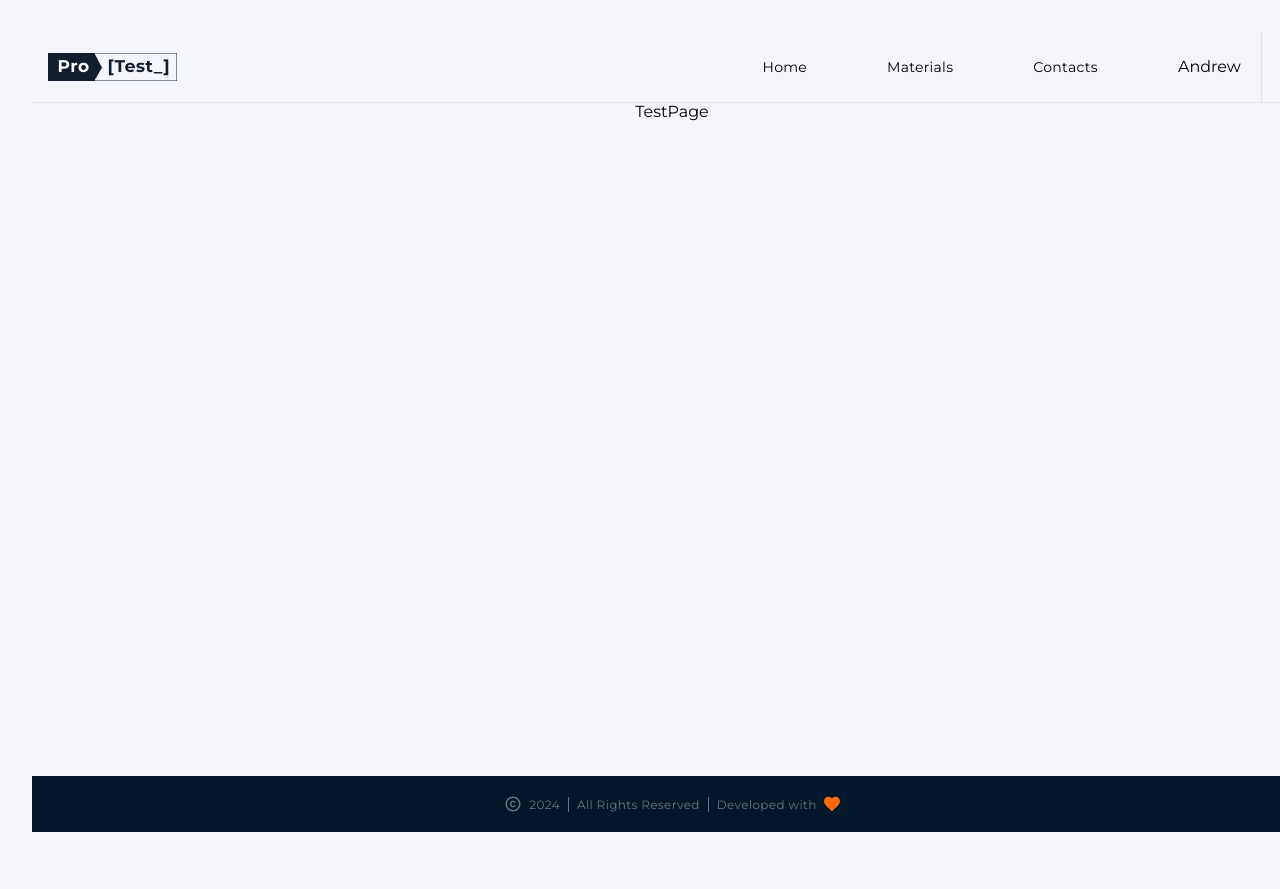
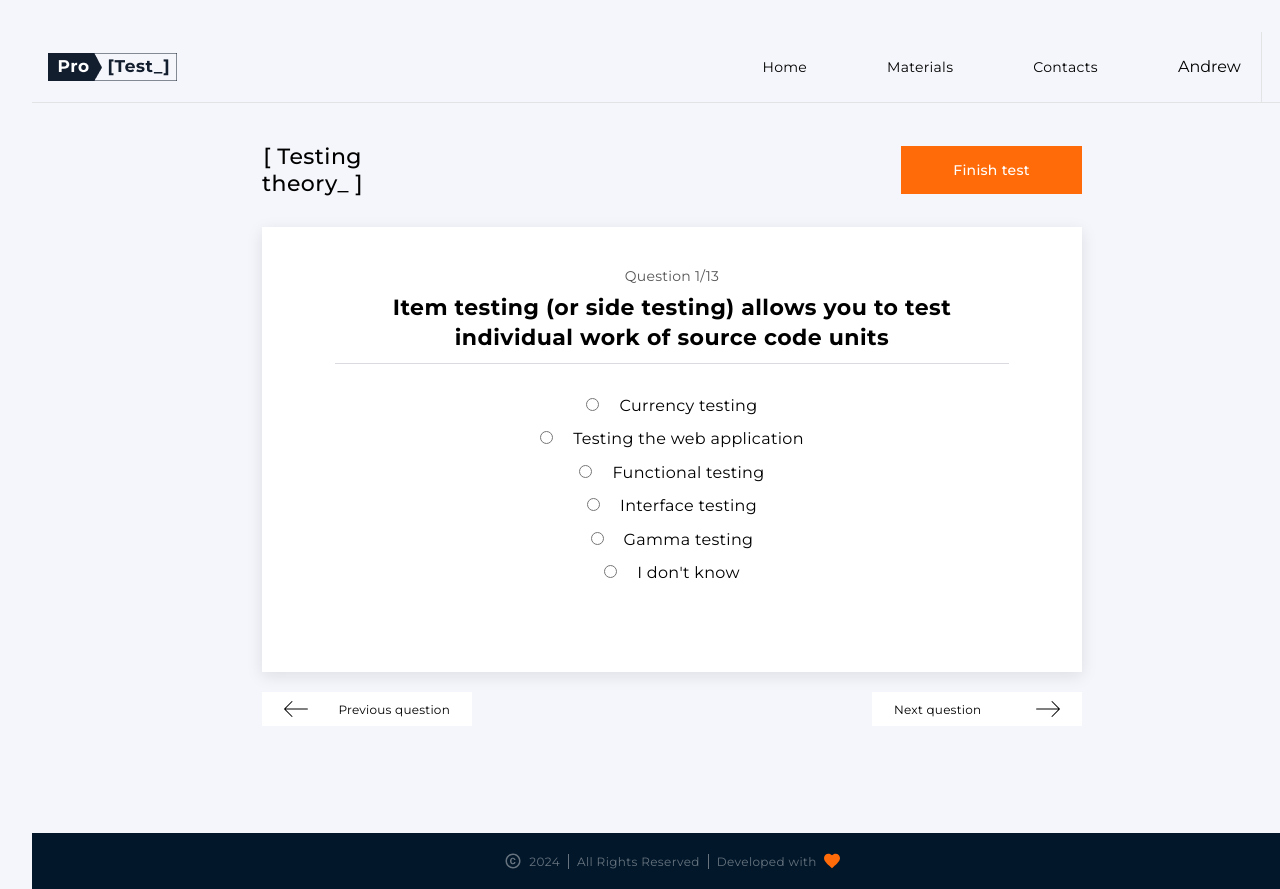
Before and after one commit to kiianskii/qa-testing-pet-project, a React (Vite) app: page /test in a window 1280 px wide. Shown: the top 889 px of the page. Before the commit the page ends 864 px from the top, so only its background shows below. Built offline with nearby package versions, Linux system fonts and the light colour scheme.

Commit message:
added and styled test page

```diff
--- /dev/null
+++ b/src/components/TestItem/TestItem.module.css
@@ -0,0 +1,51 @@
+.wrapper {
+  min-width: 100%;
+  height: 445px;
+  flex-shrink: 0;
+  background: #fff;
+  margin-bottom: 20px;
+  padding: 40px 73px 20px 73px;
+
+  box-shadow: 0px 4px 15px 0px rgba(2, 23, 42, 0.1);
+
+  display: flex;
+  flex-direction: column;
+  align-items: center;
+
+  p {
+    color: #555;
+    font-size: 14px;
+    font-weight: 400;
+    line-height: normal;
+    letter-spacing: 0.28px;
+    margin-bottom: 8px;
+  }
+  h3 {
+    text-align: center;
+    font-size: 22px;
+    font-weight: 700;
+    line-height: 30px; /* 136.364% */
+    letter-spacing: 0.44px;
+    padding-bottom: 10px;
+    border-bottom: 1px solid rgba(0, 18, 47, 0.15);
+    margin-bottom: 32px;
+  }
+}
+
+.answers_wrapper {
+  width: 100%;
+  display: flex;
+  flex-direction: column;
+  gap: 14px;
+}
+
+.label {
+  color: #000;
+  font-size: 16px;
+  font-style: normal;
+  font-weight: 400;
+  line-height: normal;
+  letter-spacing: 0.32px;
+
+  margin-left: 20px;
+}
--- /dev/null
+++ b/src/components/TestItem/TestItem.tsx
@@ -0,0 +1,41 @@
+import React, { useState } from "react";
+import s from "./TestItem.module.css";
+
+type TestProps = {
+  question: string;
+  answers: string[];
+};
+
+const TestItem: React.FC<TestProps> = ({ question, answers }) => {
+  const [selectedAnswer, setSelectedAnswer] = useState("");
+
+  const handleChange = (event: React.ChangeEvent<HTMLInputElement>) => {
+    setSelectedAnswer(event.target.value);
+  };
+
+  return (
+    <div className={s.wrapper}>
+      <p>Question 1/13</p>
+      <h3>{question}</h3>
+      <div className={s.answers_wrapper}>
+        {answers.map((answer, index) => (
+          <div key={index}>
+            <input
+              type="radio"
+              id={`option-${index}`}
+              name="options"
+              value={answer}
+              checked={selectedAnswer === answer}
+              onChange={handleChange}
+            />
+            <label className={s.label} htmlFor={`option-${index}`}>
+              {answer}
+            </label>
+          </div>
+        ))}
+      </div>
+    </div>
+  );
+};
+
+export default TestItem;
--- a/src/pages/TestPage/TestPage.module.css
+++ b/src/pages/TestPage/TestPage.module.css
@@ -0,0 +1,93 @@
+.test_page {
+  padding: 40px 230px 107px;
+}
+
+.title_wrapper {
+  display: flex;
+  width: 100%;
+  justify-content: space-between;
+  align-items: center;
+  margin-bottom: 30px;
+
+  h2 {
+    font-size: 22px;
+    font-style: normal;
+    font-weight: 500;
+    line-height: normal;
+    letter-spacing: 0.44px;
+  }
+}
+
+.finish_btn {
+  width: 181px;
+  height: 48px;
+  flex-shrink: 0;
+  background-color: #ff6b09;
+  display: flex;
+  align-items: center;
+  justify-content: center;
+  border-color: transparent;
+  cursor: pointer;
+
+  color: #fff;
+  font-size: 14px;
+  font-style: normal;
+  font-weight: 500;
+  line-height: normal;
+  letter-spacing: 0.28px;
+
+  transition: all ease 200ms;
+
+  &:hover {
+    background-color: #fff;
+    color: #000;
+  }
+}
+
+.btn_wrapper {
+  display: flex;
+  width: 100%;
+  justify-content: space-between;
+  align-items: center;
+}
+
+.nav_btn {
+  width: 210px;
+  height: 34px;
+  flex-shrink: 0;
+  background-color: #fff;
+  display: flex;
+  align-items: center;
+  justify-content: space-between;
+  border-color: transparent;
+  cursor: pointer;
+
+  padding-left: 20px;
+  padding-right: 20px;
+
+  color: #000;
+  font-size: 12px;
+  font-style: normal;
+  font-weight: 400;
+  line-height: normal;
+  letter-spacing: 0.24px;
+
+  transition: all ease 200ms;
+
+  &:hover {
+    background-color: #ff6b09;
+    color: #fff;
+    .arrow {
+      fill: #fff;
+    }
+  }
+}
+
+.arrow_left {
+  transform: rotate(180deg);
+  transform-origin: center;
+}
+
+.arrow {
+  fill: #000;
+}
--- a/src/pages/TestPage/TestPage.tsx
+++ b/src/pages/TestPage/TestPage.tsx
@@ -1,7 +1,49 @@
 import React from "react";
+import s from "./TestPage.module.css";
+import { Icon } from "../../icons/Icon";
+import TestItem from "../../components/TestItem/TestItem";
+
+const testQuestion = {
+  question:
+    "Item testing (or side testing) allows you to test individual work of source code units",
+
+  answers: [
+    "Currency testing",
+    "Testing the web application",
+    "Functional testing",
+    "Interface testing",
+    "Gamma testing",
+    "I don't know",
+  ],
+};
 
 const TestPage = () => {
-  return <div>TestPage</div>;
+  return (
+    <section className={s.test_page}>
+      <div className={s.title_wrapper}>
+        <h2>
+          [ Testing <br /> theory_ ]
+        </h2>
+        <button className={s.finish_btn}>Finish test</button>
+      </div>
+      <div>
+        <TestItem
+          question={testQuestion.question}
+          answers={testQuestion.answers}
+        />
+      </div>
+      <div className={s.btn_wrapper}>
+        <button type="button" className={s.nav_btn}>
+          <Icon size={24} id="arrow" className={s.arrow + " " + s.arrow_left} />
+          Previous question
+        </button>
+        <button type="button" className={s.nav_btn}>
+          Next question
+          <Icon size={24} id="arrow" className={s.arrow} />
+        </button>
+      </div>
+    </section>
+  );
 };
 
 export default TestPage;
```
